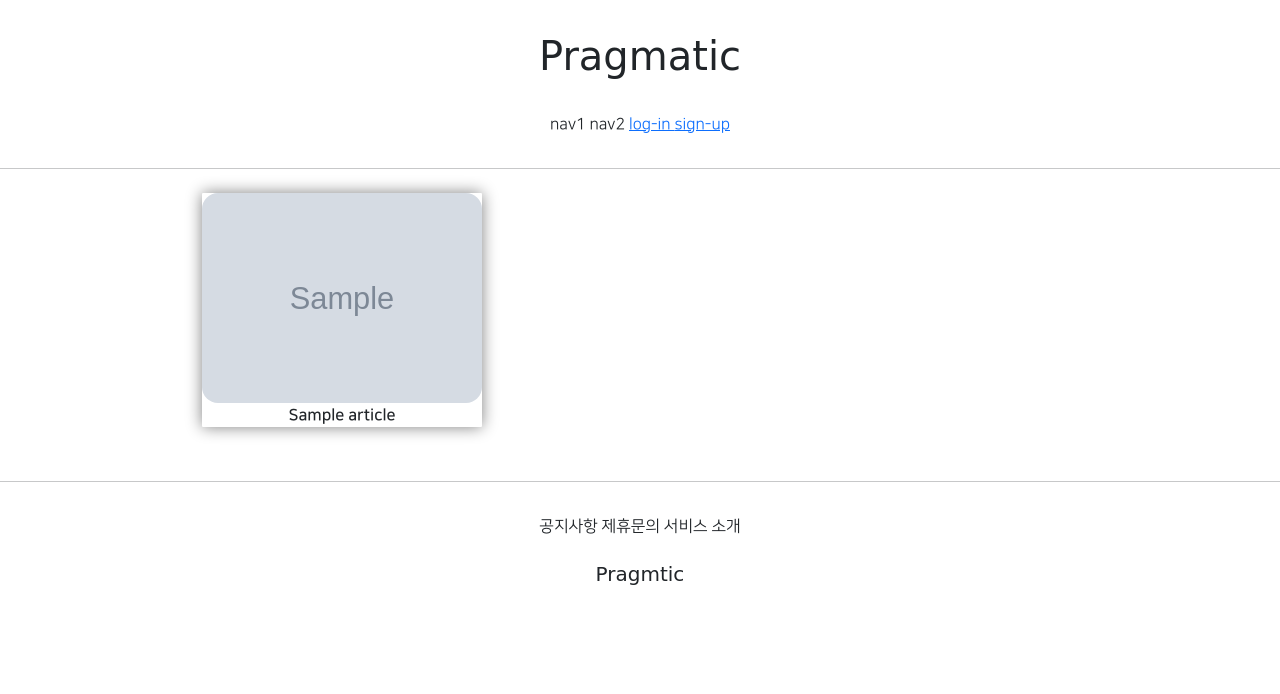
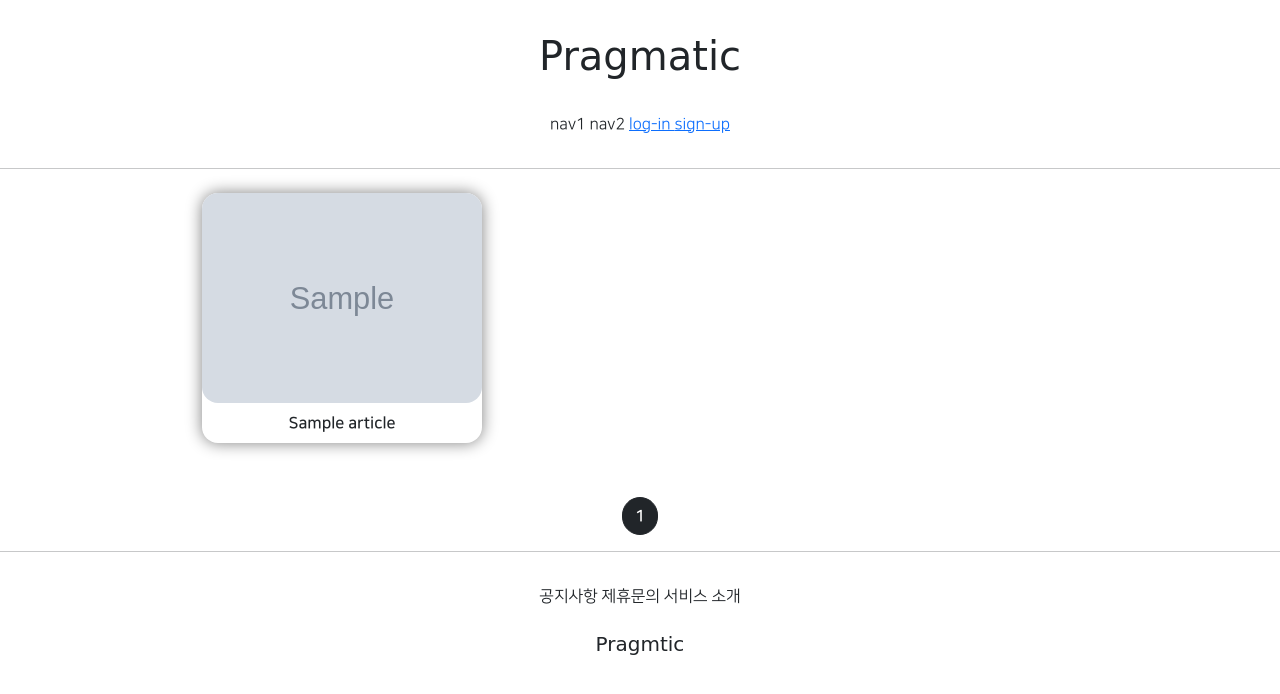
Before and after one commit to ui-hyeong/gis_3class, a Django app: page /articles/list/ in a window 1280 px wide. Shown: the top 694 px of the page. Run offline with Django 3.2, Linux system fonts and the light colour scheme; tables that the repository leaves empty hold one stand-in row (values such as "Sample post"); grey boxes marked "Sample" are stand-in pictures; parts of the project's set-up code (start-up, migrations or seed data) failed here and were passed over; some libraries are stand-ins or nearby versions; some web fonts are replaced.

Commit message:
8 / 6 gis_p commit 3

```diff
--- a/articleapp/templates/articleapp/list.html
+++ b/articleapp/templates/articleapp/list.html
@@ -12,7 +12,7 @@
           display: flex;
           justify-content: center;
           align-items: center;
-          border-radius: 1px;
+          border-radius: 1rem;
             flex-direction: column; /* 세로로 쌓이게 함 */
             box-shadow: 0 0 1rem gray;
         }
@@ -32,7 +32,7 @@
                     <a href="{% url 'articleapp:detail' pk=article.pk %}">
                         <img src="{{ article.image.url }}" alt="">
                     </a>
-                    <span class="NNS_B">{{ article.title }}</span>
+                    <span class="NNS_B my-2">{{ article.title }}</span>
                 </div>
 
             {% endfor %}
@@ -40,8 +40,8 @@
         </div>
 
 
-    <script src="{% static 'js/magicgrid.js' %}">
+    <script src="{% static 'js/magicgrid.js' %}"></script>
 
-    </script>
+    {% include 'snippets/pagination.html' %}
 
 {% endblock %}
--- /dev/null
+++ b/templates/snippets/pagination.html
@@ -0,0 +1,19 @@
+
+<div class="text-center">
+    {% if page_obj.has_previous %}
+        <a href="?page={{ page_obj.previous_page_number }}"
+        class="btn btn-secondary rounded-pill">
+            {{ page_obj.previous_page_number }}
+        </a>
+    {% endif %}
+        <a href="#"
+        class="btn btn-dark rounded-pill NNS_B">
+            {{ page_obj.number }}
+        </a>
+    {% if page_obj.has_next %}
+        <a href="?page={{ page_obj.next_page_number }}"
+        class="btn btn-secondary rounded-pill">
+            {{ page_obj.next_page_number }}
+        </a>
+    {% endif %}
+</div>
```
